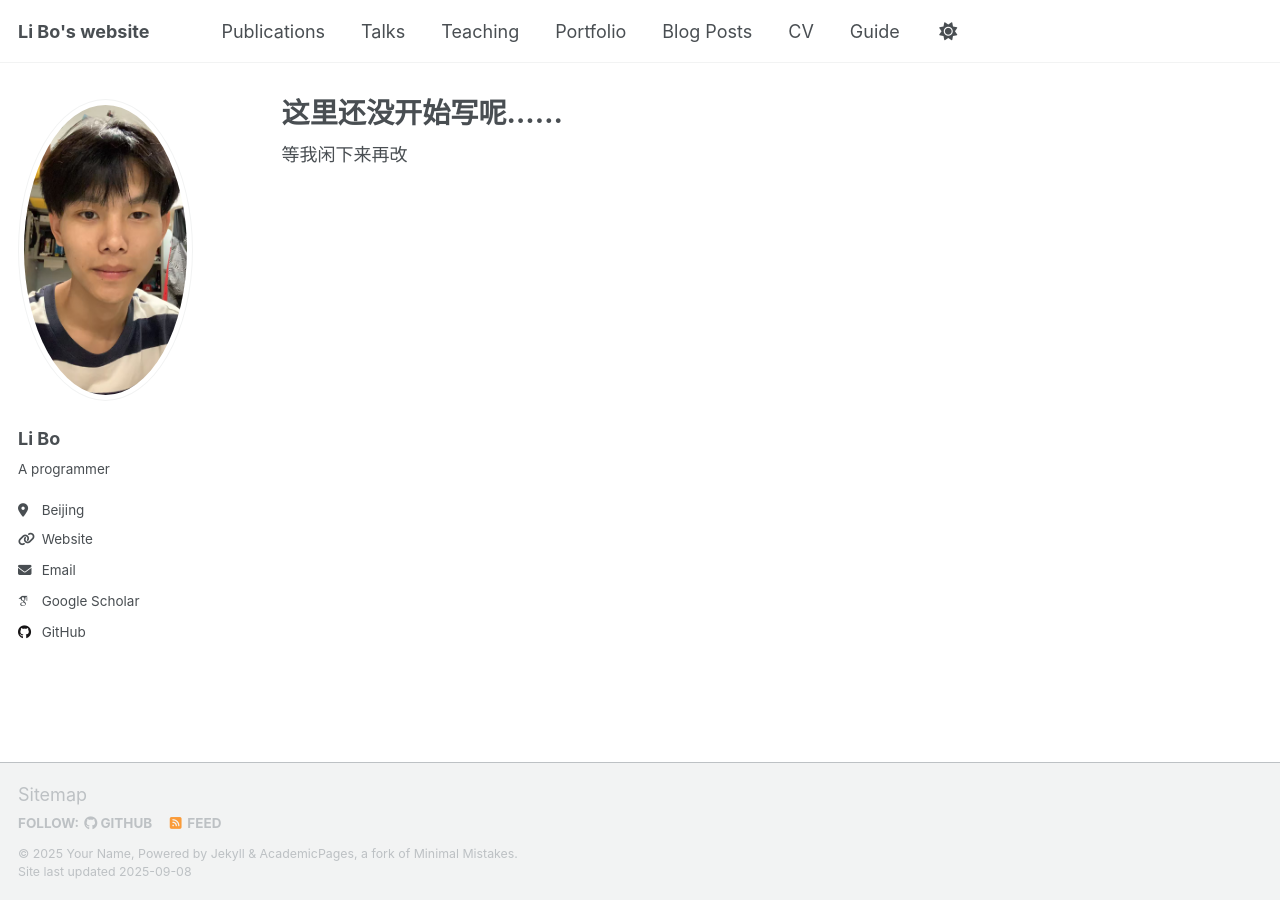
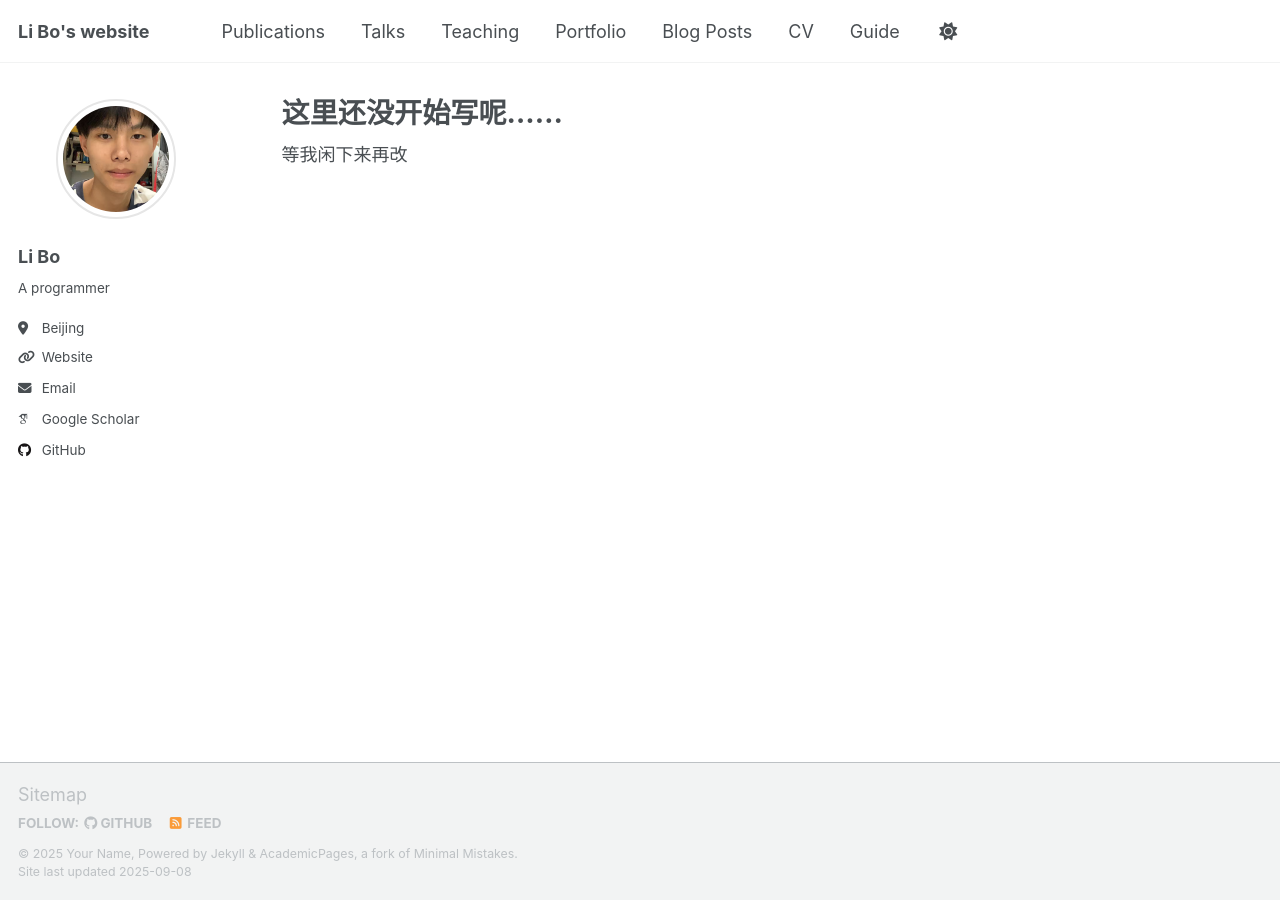
Before and after one commit to libo1999912/libo1999912.github.io, a Jekyll site: the page built from _pages/about.md, in a window 1280 px wide. Built offline with Jekyll 4.4.1, drawn with Linux system fonts in a browser that asks for light colours; some web fonts are replaced; a script that is not in the unit is left out.

Commit message:
Update author-profile.html

```diff
--- a/_includes/author-profile.html
+++ b/_includes/author-profile.html
@@ -6,14 +6,22 @@
 
 <div itemscope itemtype="http://schema.org/Person">
 
-  <div class="author__avatar" style="text-align: center; margin-bottom: 1.5em;">
+<!--   <div class="author__avatar" style="text-align: center; margin-bottom: 1.5em;">
     {% if author.avatar contains "://" %}
       <img src="{{ author.avatar }}" alt="{{ author.name }}"  fetchpriority="high" />
     {% else %}
       <img src="{{ author.avatar | prepend: "/images/" | prepend: base_path }}" class="author__avatar" alt="{{ author.name }}"  fetchpriority="high" />
     {% endif %}
-  </div>
-
+  </div> -->
+<div class="author__avatar" style="text-align: center; margin-bottom: 1.5em;">
+  {% if author.avatar contains "://" %}
+    <img src="{{ author.avatar }}" alt="{{ author.name }}" fetchpriority="high"
+         style="border-radius: 50%; width: 120px; height: 120px; object-fit: cover; border: 2px solid #e6e6e6; display: block; margin: 0 auto;" />
+  {% else %}
+    <img src="{{ author.avatar | prepend: '/images/' | prepend: base_path }}" alt="{{ author.name }}" fetchpriority="high"
+         style="border-radius: 50%; width: 120px; height: 120px; object-fit: cover; border: 2px solid #e6e6e6; display: block; margin: 0 auto;" />
+  {% endif %}
+</div>
   <div class="author__content">
     <h3 class="author__name">{{ author.name }}</h3>
     {% if author.pronouns %}<p class="author__pronouns">{{ author.pronouns }}</p>{% endif %}
```
